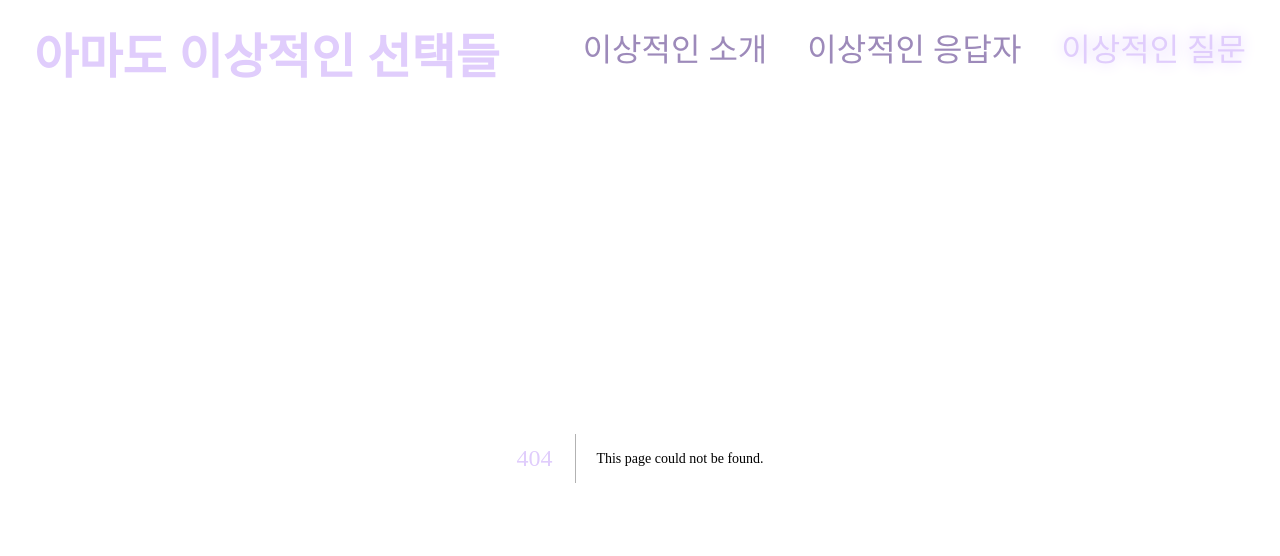
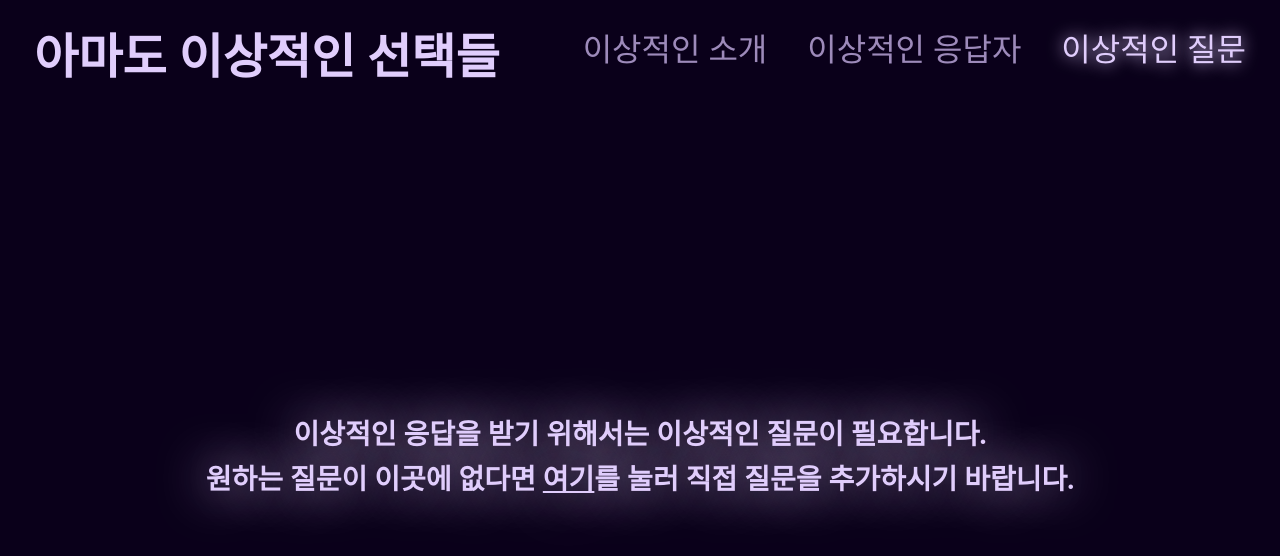
Before and after one commit to merryfraise/ideal_choice, a Next.js app: page /intro3 in a window 1280 px wide. Before the commit this address had no page. Shown: the top 556 px of the page. Built offline with nearby package versions, Linux system fonts and the light colour scheme; a web font is replaced by a local one.

Commit message:
🍒 feat: intro3 page

```diff
--- /dev/null
+++ b/src/app/intro3/page.tsx
@@ -0,0 +1,32 @@
+/** @jsxImportSource @emotion/react */
+'use client';
+
+import Paragraph from '@/components/atoms/Paragraph';
+import introStyle from '@/styles/introStyle';
+import { css } from '@emotion/react';
+
+const anchorStyle = css`
+  color: var(--violet3);
+  text-decoration: underline;
+`;
+
+export default function Page() {
+  return (
+    <article css={introStyle}>
+      <Paragraph>
+        이상적인 응답을 받기 위해서는 이상적인 질문이 필요합니다.
+      </Paragraph>
+      <Paragraph>
+        원하는 질문이 이곳에 없다면{' '}
+        <a
+          css={anchorStyle}
+          href="https://docs.google.com/spreadsheets/d/1e0uP_emM_QKeLpA-v7QLx7pgeT8S9Fyn-crOfIfqxJI/edit?usp=sharing"
+          target="_blank"
+        >
+          여기
+        </a>
+        를 눌러 직접 질문을 추가하시기 바랍니다.
+      </Paragraph>
+    </article>
+  );
+}
```
